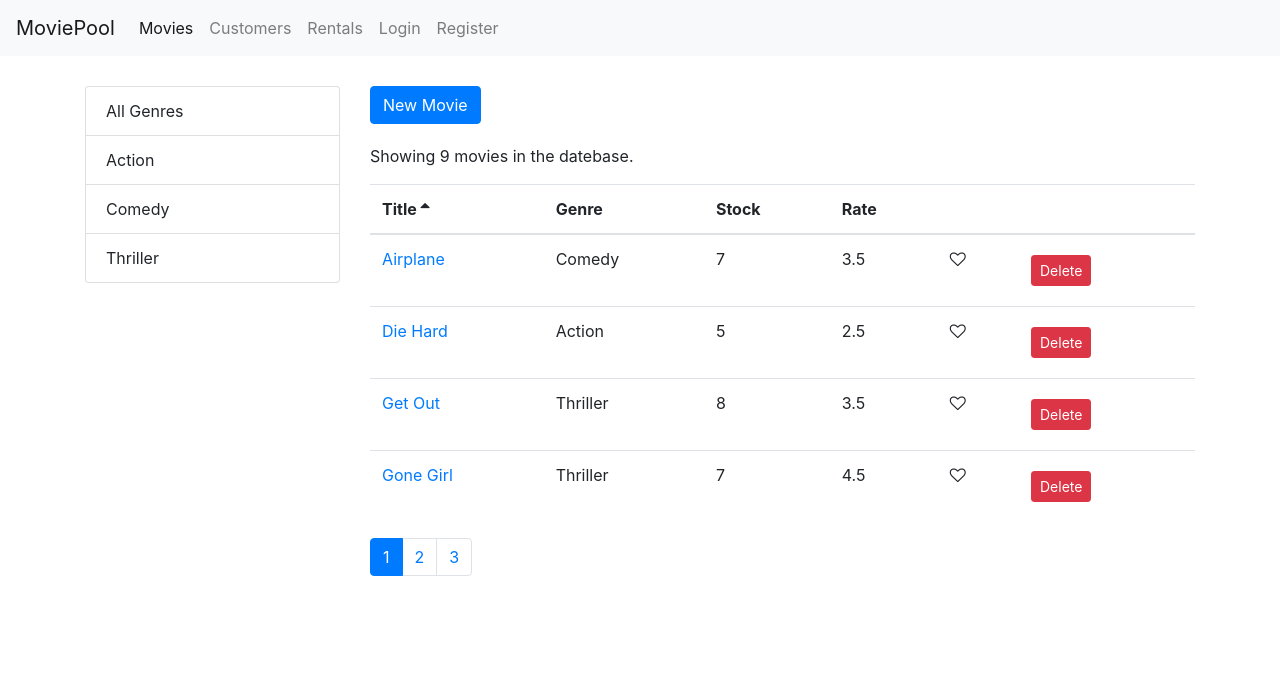
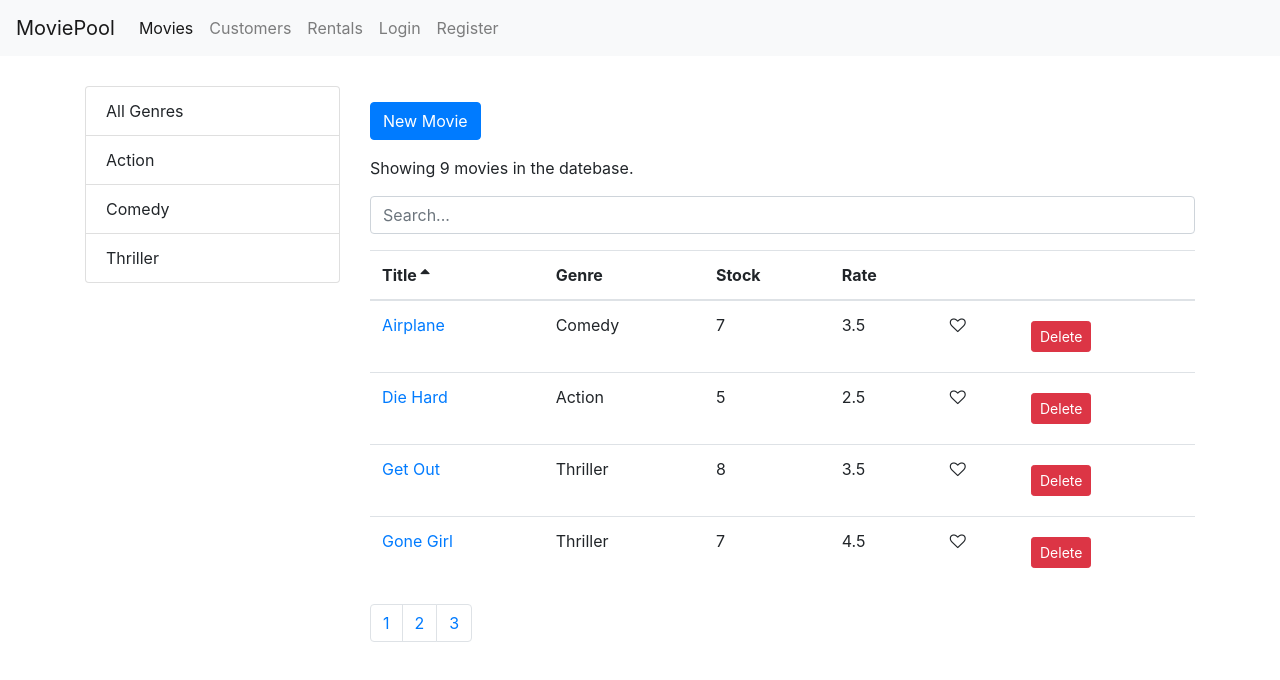
Before and after one commit to bthndncr/React-movieLibrary, a React (Create React App) app: page /movies in a window 1280 px wide. Shown: the top 680 px of the page. Built offline with nearby package versions, Linux system fonts and the light colour scheme.

Commit message:
added search box

```diff
--- a/src/components/movies.jsx
+++ b/src/components/movies.jsx
@@ -7,13 +7,15 @@ import ListGroup from "./listGroup";
 import MoviesTable from "./moviesTable";
 import { Link } from "react-router-dom";
 import _ from "lodash";
+import SearchBox from "./searchBox";
 
 class Movies extends Component {
   state = {
     movies: [],
     genres: [],
     pageSize: 4,
-    currentPage: 1,
+    searchQuery: "",
+    selectedGenre: null,
     sortColumn: { path: "title", order: "asc" }
   };
 
@@ -39,7 +41,10 @@ class Movies extends Component {
   };
 
   handleGenreSelect = genre => {
-    this.setState({ selectedGenre: genre, currentPage: 1 });
+    this.setState({ selectedGenre: genre, searchQuery: "", currentPage: 1 });
+  };
+  handleSearch = query => {
+    this.setState({ searchQuery: query, selectedGenre: null, currentPage: 1 });
   };
 
   handleSort = sortColumn => {
@@ -52,13 +57,18 @@ class Movies extends Component {
       currentPage,
       sortColumn,
       selectedGenre,
+      searchQuery,
       movies: allMovies
     } = this.state;
 
-    const filtered =
-      selectedGenre && selectedGenre._id
-        ? allMovies.filter(m => m.genre._id === selectedGenre._id)
-        : allMovies;
+    let filtered = allMovies;
+    if (searchQuery) {
+      filtered = allMovies.filter(m =>
+        m.title.toLowerCase().startsWith(searchQuery.toLowerCase())
+      );
+    } else if (selectedGenre && selectedGenre._id) {
+      filtered = allMovies.filter(m => m.genre._id === selectedGenre._id);
+    }
 
     const sorted = _.orderBy(filtered, [sortColumn.path], [sortColumn.order]);
 
@@ -73,7 +83,7 @@ class Movies extends Component {
 
     if (count === 0) return <p>There are no movies in the database.</p>;
 
-    const { totalCount, data: movies } = this.getPageData();
+    const { totalCount, searchQuery, data: movies } = this.getPageData();
 
     return (
       <div className="row">
@@ -85,14 +95,11 @@ class Movies extends Component {
           />
         </div>
         <div className="col">
-          <Link
-            to="/movies/new"
-            className="btn btn-primary"
-            style={{ marginBottom: 20 }}
-          >
+          <Link to="/movies/new" className="btn btn-primary my-3">
             New Movie
           </Link>
           <p>Showing {totalCount} movies in the datebase.</p>
+          <SearchBox value={searchQuery} onChange={this.handleSearch} />
           <MoviesTable
             sortColumn={sortColumn}
             movies={movies}
--- /dev/null
+++ b/src/components/searchBox.jsx
@@ -0,0 +1,16 @@
+import React from "react";
+
+const SearchBox = ({ value, onChange }) => {
+  return (
+    <input
+      type="text"
+      name="query"
+      className="form-control my-3"
+      placeholder="Search..."
+      value={value}
+      onChange={e => onChange(e.currentTarget.value)}
+    />
+  );
+};
+
+export default SearchBox;
```
